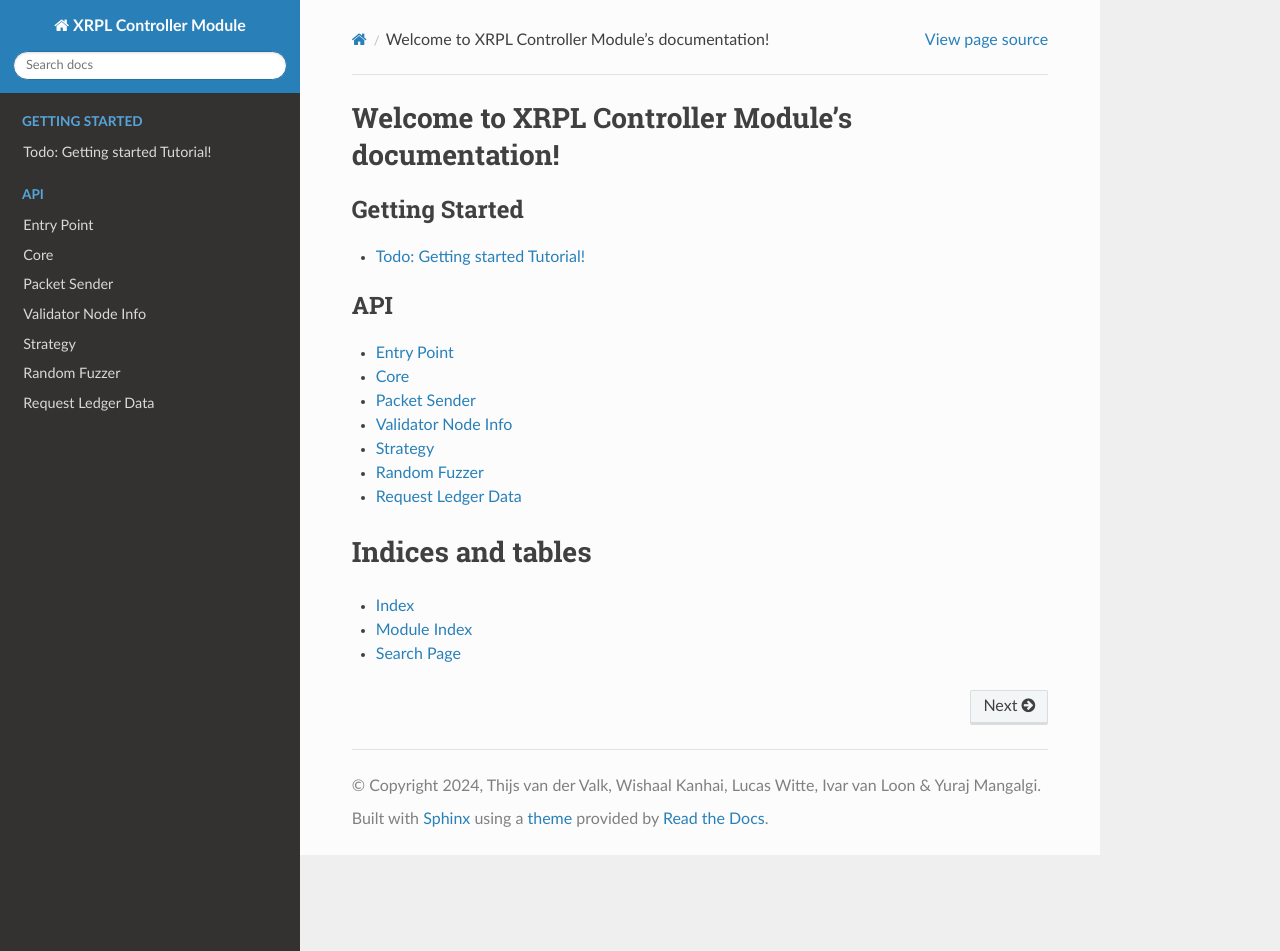
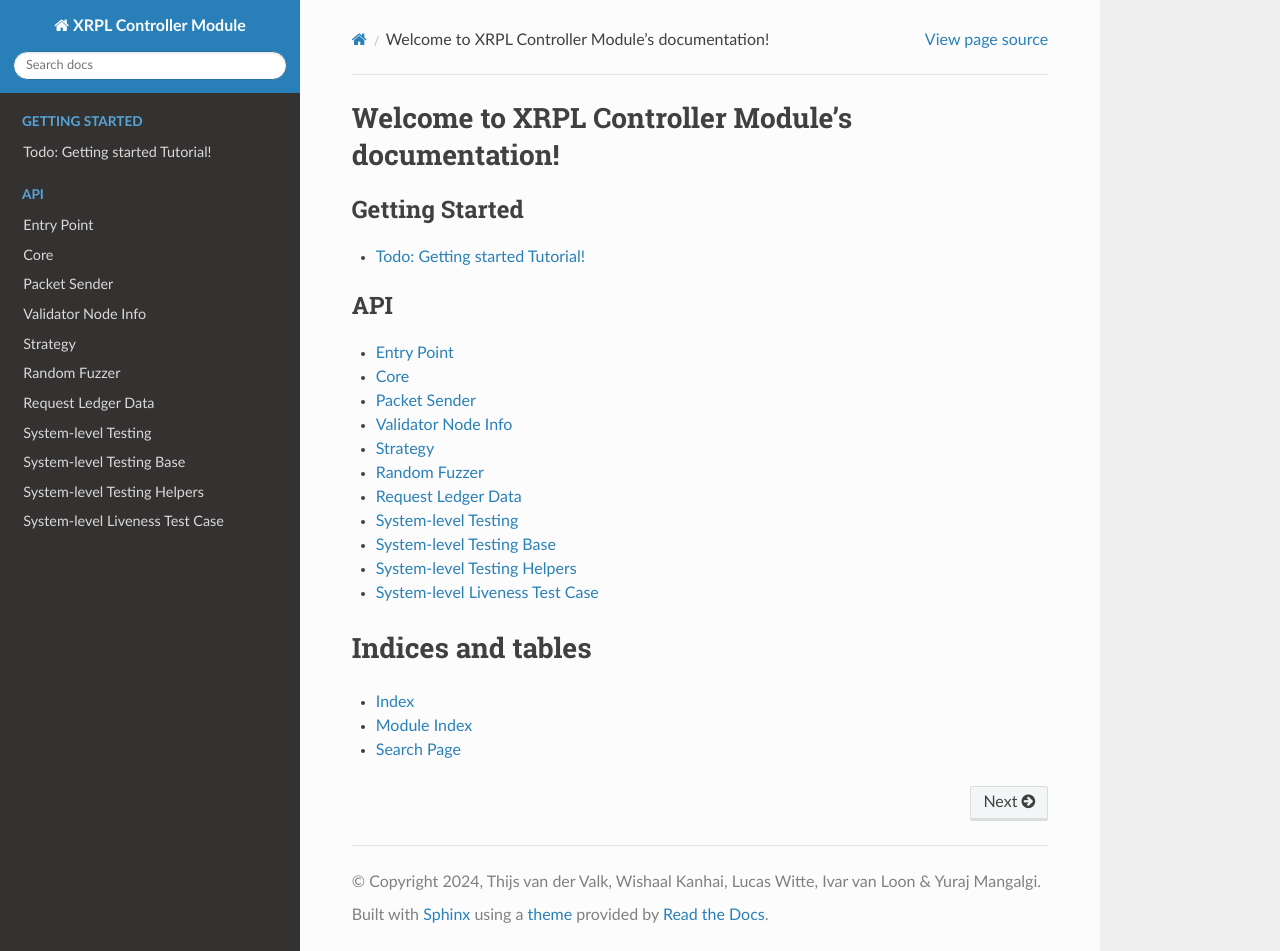
Before and after one commit to lililuanluan/rocket, a Sphinx documentation site: the page built from docs/index.rst, in a window 1280 px wide and 951 px high. Built offline with Sphinx 7.4.7 and the Read the Docs theme 2.0.0, drawn with Linux system fonts in a browser that asks for light colours.

Commit message:
Added documentation

```diff
--- a/docs/package.rst
+++ b/docs/package.rst
@@ -51,3 +51,35 @@ Request Ledger Data
 
     .. automodule:: xrpl_controller.request_ledger_data
         :members:
+
+
+--------------------
+System-level Testing
+--------------------
+
+    .. automodule:: tests.system_level.__main__
+        :members:
+
+
+-------------------------
+System-level Testing Base
+-------------------------
+
+    .. automodule:: tests.system_level.base
+        :members:
+
+
+----------------------------
+System-level Testing Helpers
+----------------------------
+
+    .. automodule:: tests.system_level.helper
+        :members:
+
+
+-------------------------------
+System-level Liveness Test Case
+-------------------------------
+
+    .. automodule:: tests.system_level.test_liveness
+        :members:
```
Also changed, not shown: README.md (+3 -0 lines).
